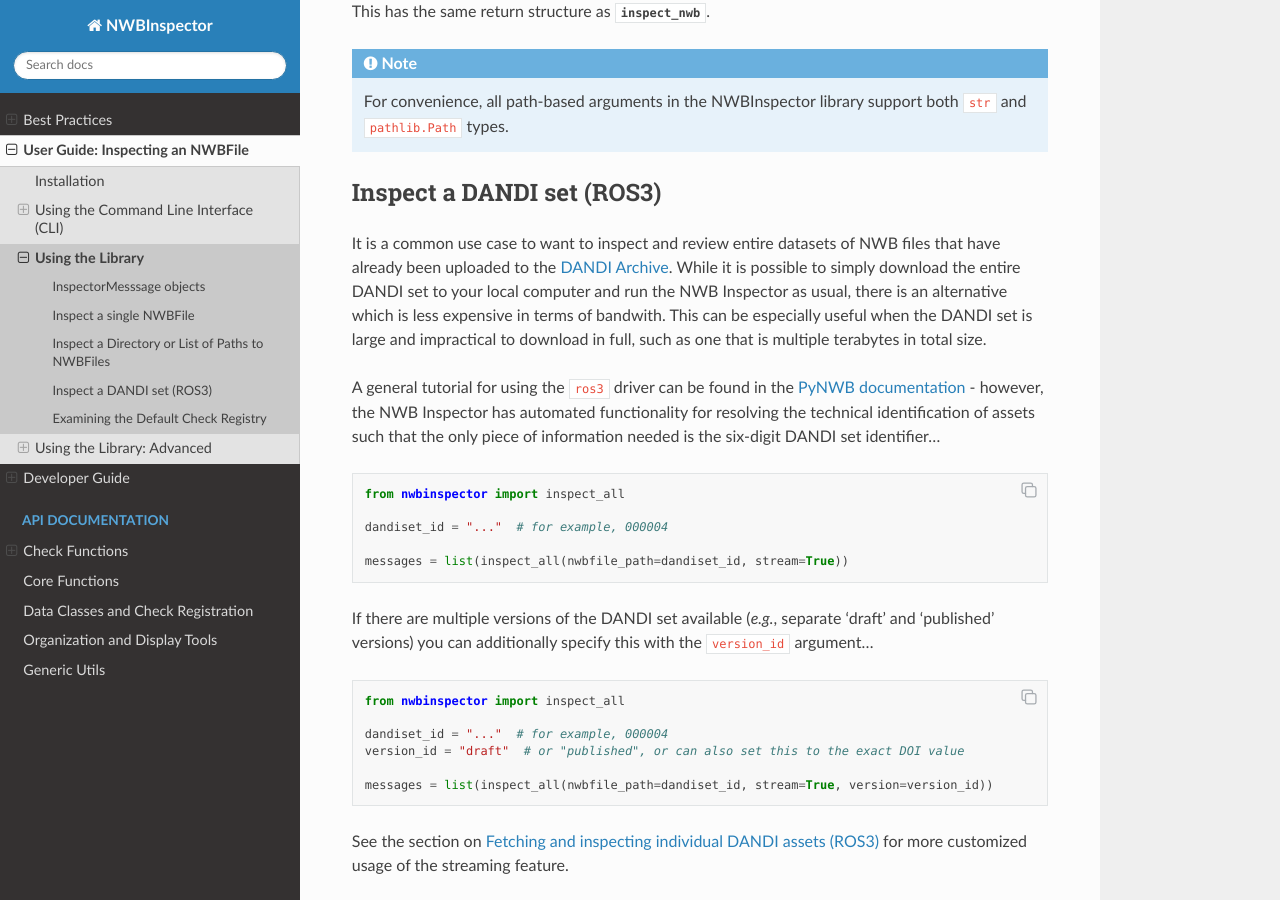
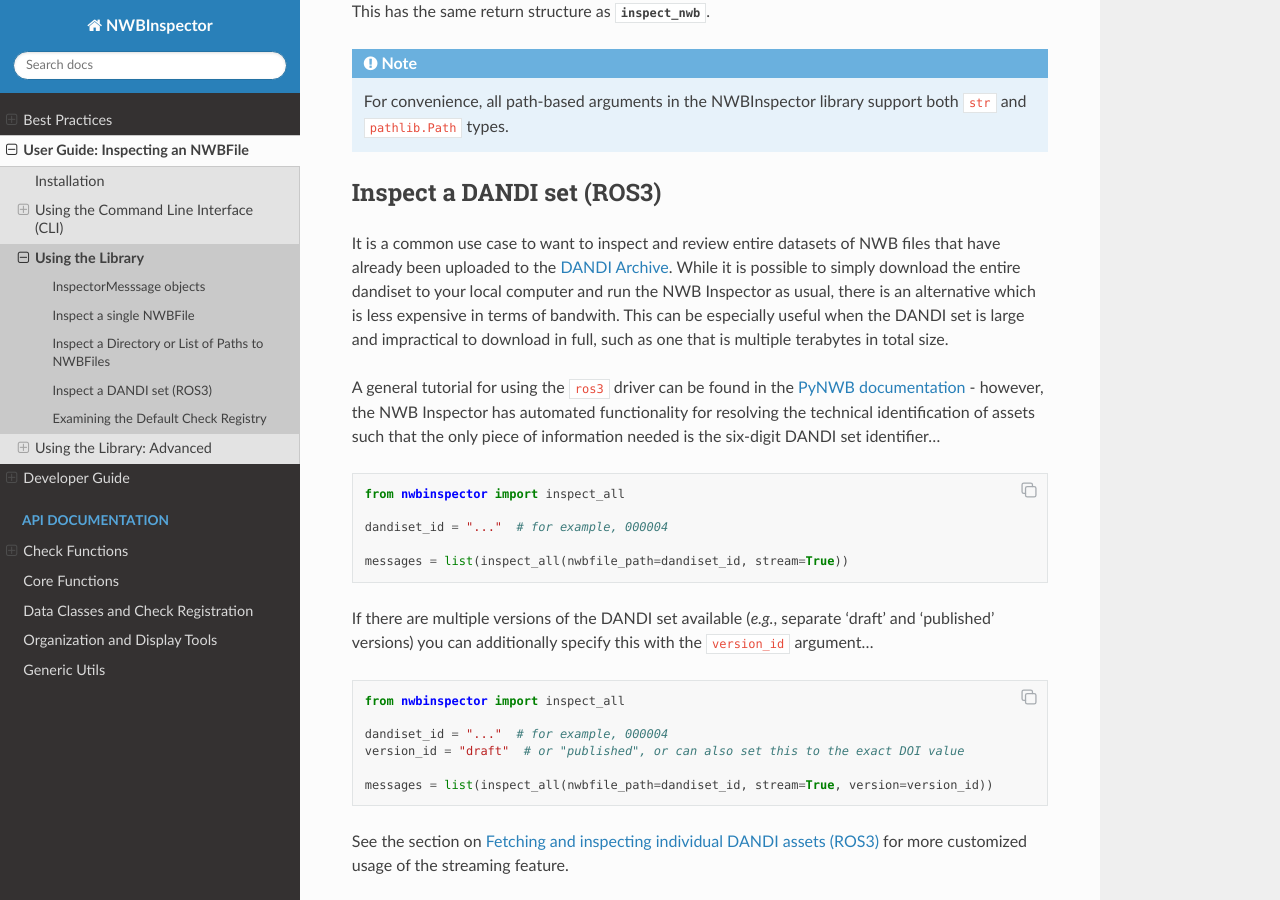
Before and after one commit to NeurodataWithoutBorders/nwbinspector, a Sphinx documentation site: the page built from docs/user_guide/using_the_library.rst, in a window 1280 px wide and 900 px high, scrolled down 944 px. Built offline with Sphinx 7.4.7 and the Read the Docs theme 2.0.0, drawn with Linux system fonts in a browser that asks for light colours.

Commit message:
Update docs/user_guide/using_the_library.rst
Co-authored-by: Ben Dichter <ben.dichter@gmail.com>

```diff
--- a/docs/user_guide/using_the_library.rst
+++ b/docs/user_guide/using_the_library.rst
@@ -61,7 +61,7 @@ Inspect a DANDI set (ROS3)
 --------------------------
 
 It is a common use case to want to inspect and review entire datasets of NWB files that have already been
-uploaded to the :dandi-archive:`DANDI Archive <>`. While it is possible to simply download the entire DANDI set to your local computer and
+uploaded to the :dandi-archive:`DANDI Archive <>`. While it is possible to simply download the entire dandiset to your local computer and
 run the NWB Inspector as usual, there is an alternative which is less expensive in terms of bandwith. This can be especially
 useful when the DANDI set is large and impractical to download in full, such as one that is multiple terabytes in total size.
 
```
